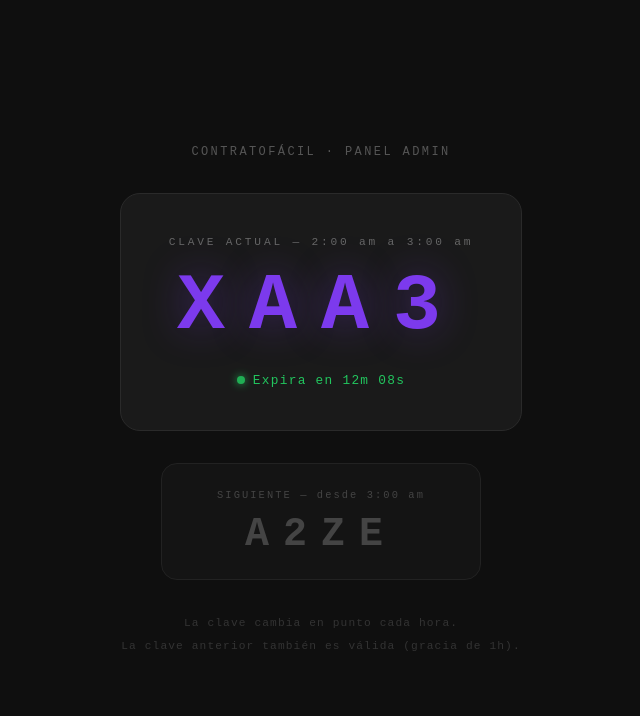
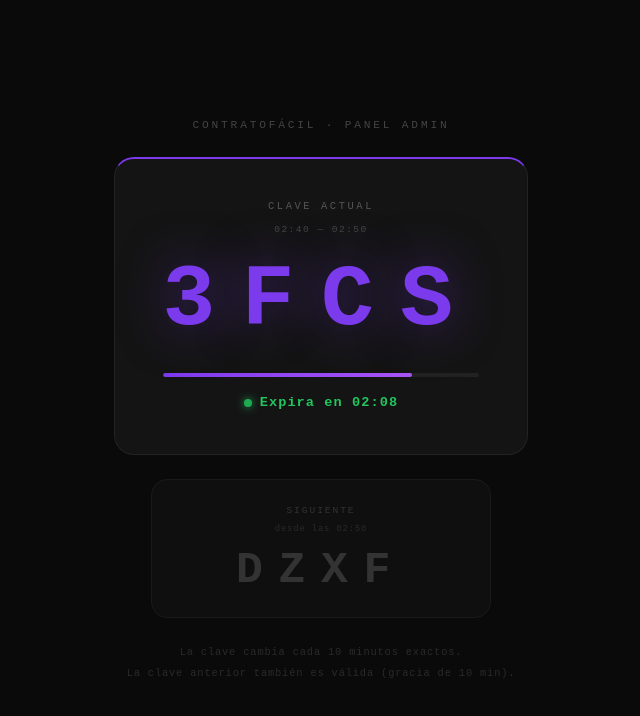
Before and after one commit to Josias45-crypto/Contrato-facil, a React (Vite) app: page /admin-joel in a window 1280 px wide. Shown: the top 716 px of the page, without its empty margins (319-959 px from the left). Built offline with nearby package versions, Linux system fonts and the light colour scheme; no server answers; a web font is replaced by a local one.

Commit message:
fase 3: clave horaria cada 10 minutos, barra de progreso en AdminJoel

```diff
--- a/src/pages/AdminJoel.jsx
+++ b/src/pages/AdminJoel.jsx
@@ -10,109 +10,129 @@ export default function AdminJoel() {
       const c = getClavesActuales()
       setClaves(c)
       const diff = c.expira - Date.now()
-      if (diff <= 0) { setRestante('00m 00s'); return }
+      if (diff <= 0) { setRestante('00:00'); return }
       const m = Math.floor(diff / 60000)
       const s = Math.floor((diff % 60000) / 1000)
-      setRestante(`${m}m ${String(s).padStart(2, '0')}s`)
+      setRestante(`${String(m).padStart(2, '0')}:${String(s).padStart(2, '0')}`)
     }
     tick()
     const id = setInterval(tick, 1000)
     return () => clearInterval(id)
   }, [])
 
-  const hora12 = (h) => {
-    const suffix = h >= 12 ? 'pm' : 'am'
-    const h12 = h % 12 || 12
-    return `${h12}:00 ${suffix}`
-  }
+  const pad = (n) => String(n).padStart(2, '0')
+  const ahora = new Date()
+  const h = pad(ahora.getHours())
+  const m = pad(claves.bloque)
+  const m2 = pad((claves.bloque + 10) % 60)
+  const hSig = claves.bloque + 10 >= 60
+    ? pad((ahora.getHours() + 1) % 24)
+    : h
+
+  const rangoActual  = `${h}:${m} — ${hSig}:${m2}`
+  const bloqueNext   = (claves.bloque + 10) % 60
+  const hNext        = claves.bloque + 10 >= 60 ? pad((ahora.getHours() + 1) % 24) : h
+  const rangoSig     = `${hNext}:${pad(bloqueNext)} — ${pad(claves.bloque + 10 >= 60 ? (ahora.getHours() + 1) % 24 : ahora.getHours())}:${pad((bloqueNext + 10) % 60)}`
+
+  // Progreso del período actual (0-100)
+  const MS_PERIODO = 10 * 60 * 1000
+  const msRestantes = claves.expira - Date.now()
+  const progreso = Math.max(0, Math.min(100, 100 - (msRestantes / MS_PERIODO) * 100))
 
   return (
     <div style={{
       minHeight: '100vh',
-      background: '#0f0f0f',
+      background: '#0a0a0a',
       display: 'flex',
       flexDirection: 'column',
       alignItems: 'center',
       justifyContent: 'center',
       fontFamily: 'monospace',
       padding: '2rem',
-      gap: '2rem',
+      gap: '1.5rem',
     }}>
-      <p style={{ color: '#555', fontSize: '0.75rem', letterSpacing: '0.2em', textTransform: 'uppercase' }}>
+      <p style={{ color: '#444', fontSize: '0.7rem', letterSpacing: '0.25em', textTransform: 'uppercase' }}>
         ContratoFácil · Panel Admin
       </p>
 
       {/* Clave actual */}
       <div style={{
-        background: '#1a1a1a',
-        border: '1px solid #2a2a2a',
+        background: '#141414',
+        border: '1px solid #222',
+        borderTop: '2px solid #7c3aed',
         borderRadius: 20,
         padding: '2.5rem 3rem',
         textAlign: 'center',
-        minWidth: 320,
+        minWidth: 340,
       }}>
-        <p style={{ color: '#666', fontSize: '0.7rem', letterSpacing: '0.25em', marginBottom: '1rem' }}>
-          CLAVE ACTUAL — {hora12(claves.hora)} a {hora12((claves.hora + 1) % 24)}
+        <p style={{ color: '#555', fontSize: '0.65rem', letterSpacing: '0.25em', marginBottom: '0.5rem' }}>
+          CLAVE ACTUAL
+        </p>
+        <p style={{ color: '#444', fontSize: '0.6rem', letterSpacing: '0.15em', marginBottom: '1.25rem' }}>
+          {rangoActual}
         </p>
 
         <div style={{
-          fontSize: '5rem',
+          fontSize: '5.5rem',
           fontWeight: 900,
           letterSpacing: '0.3em',
           color: '#7c3aed',
           lineHeight: 1,
-          marginBottom: '1.5rem',
-          textShadow: '0 0 40px rgba(124,58,237,0.4)',
+          marginBottom: '1.75rem',
+          textShadow: '0 0 50px rgba(124,58,237,0.5)',
         }}>
           {claves.actual}
         </div>
 
+        {/* Barra de progreso del período */}
+        <div style={{ background: '#222', borderRadius: 99, height: 4, width: '100%', marginBottom: '1rem', overflow: 'hidden' }}>
+          <div style={{
+            height: '100%',
+            width: `${progreso}%`,
+            background: 'linear-gradient(90deg, #7c3aed, #a855f7)',
+            borderRadius: 99,
+            transition: 'width 1s linear',
+          }} />
+        </div>
+
         <div style={{ display: 'flex', alignItems: 'center', justifyContent: 'center', gap: '0.5rem' }}>
-          <div style={{
-            width: 8, height: 8, borderRadius: '50%',
-            background: '#22c55e',
-            boxShadow: '0 0 8px #22c55e',
-            animation: 'pulse 2s infinite',
-          }} />
-          <p style={{ color: '#22c55e', fontSize: '0.8rem', letterSpacing: '0.1em' }}>
+          <div style={{ width: 8, height: 8, borderRadius: '50%', background: '#22c55e', boxShadow: '0 0 8px #22c55e', animation: 'pulse 2s infinite' }} />
+          <p style={{ color: '#22c55e', fontSize: '0.85rem', letterSpacing: '0.08em', fontWeight: 700 }}>
             Expira en {restante}
           </p>
         </div>
       </div>
 
-      {/* Próxima clave */}
+      {/* Siguiente clave */}
       <div style={{
-        background: '#141414',
-        border: '1px solid #222',
+        background: '#0f0f0f',
+        border: '1px solid #1a1a1a',
         borderRadius: 16,
         padding: '1.5rem 2.5rem',
         textAlign: 'center',
-        minWidth: 320,
+        minWidth: 340,
       }}>
-        <p style={{ color: '#444', fontSize: '0.65rem', letterSpacing: '0.2em', marginBottom: '0.75rem' }}>
-          SIGUIENTE — desde {hora12((claves.hora + 1) % 24)}
+        <p style={{ color: '#333', fontSize: '0.6rem', letterSpacing: '0.2em', marginBottom: '0.3rem' }}>
+          SIGUIENTE
         </p>
-        <div style={{
-          fontSize: '2.5rem',
-          fontWeight: 700,
-          letterSpacing: '0.35em',
-          color: '#444',
-          lineHeight: 1,
-        }}>
+        <p style={{ color: '#2a2a2a', fontSize: '0.55rem', letterSpacing: '0.1em', marginBottom: '0.75rem' }}>
+          desde las {hNext}:{pad(bloqueNext)}
+        </p>
+        <div style={{ fontSize: '2.8rem', fontWeight: 700, letterSpacing: '0.35em', color: '#333', lineHeight: 1 }}>
           {claves.siguiente}
         </div>
       </div>
 
       {/* Info */}
-      <div style={{ color: '#333', fontSize: '0.7rem', letterSpacing: '0.1em', textAlign: 'center', lineHeight: 2 }}>
-        <p>La clave cambia en punto cada hora.</p>
-        <p>La clave anterior también es válida (gracia de 1h).</p>
+      <div style={{ color: '#2a2a2a', fontSize: '0.65rem', letterSpacing: '0.08em', textAlign: 'center', lineHeight: 2 }}>
+        <p>La clave cambia cada 10 minutos exactos.</p>
+        <p>La clave anterior también es válida (gracia de 10 min).</p>
       </div>
 
       <style>{`
         @keyframes pulse {
           0%, 100% { opacity: 1; }
-          50% { opacity: 0.4; }
+          50% { opacity: 0.3; }
         }
       `}</style>
     </div>
--- a/src/utils/claveHoraria.js
+++ b/src/utils/claveHoraria.js
@@ -1,5 +1,6 @@
 // Caracteres sin ambigüedad visual (sin 0,O,1,I,L)
 const CHARS = 'ABCDEFGHJKMNPQRSTUVWXYZ23456789' // 31 chars
+const INTERVALO_MIN = 10 // minutos por período
 
 function fnv32a(str) {
   let h = 2166136261
@@ -11,8 +12,8 @@ function fnv32a(str) {
   return h
 }
 
-function generarClave(hora, secret) {
-  const h = fnv32a(`${hora}|${secret}`)
+function generarClave(periodo, secret) {
+  const h = fnv32a(`${periodo}|${secret}`)
   const N = CHARS.length
   return (
     CHARS[(h & 0x1f) % N] +
@@ -22,20 +23,31 @@ function generarClave(hora, secret) {
   )
 }
 
+// Retorna el índice de período actual (minutos desde epoch / INTERVALO_MIN)
+function periodoActual() {
+  return Math.floor(Date.now() / (INTERVALO_MIN * 60 * 1000))
+}
+
 export function getClavesActuales() {
   const ahora = new Date()
-  const hora = ahora.getHours()
   const secret = import.meta.env.VITE_SECRET_KEY || 'JOEL2024'
+  const periodo = periodoActual()
 
-  const expira = new Date(ahora)
-  expira.setHours(hora + 1, 0, 0, 0)
+  // Calcular cuándo expira el período actual
+  const msEnPeriodo = INTERVALO_MIN * 60 * 1000
+  const expira = new Date(Math.ceil(Date.now() / msEnPeriodo) * msEnPeriodo)
+
+  // Hora y minuto de inicio del período actual
+  const minutosEnHora = ahora.getMinutes()
+  const bloque = Math.floor(minutosEnHora / INTERVALO_MIN) * INTERVALO_MIN
 
   return {
-    actual: generarClave(hora, secret),
-    anterior: generarClave((hora - 1 + 24) % 24, secret),
-    siguiente: generarClave((hora + 1) % 24, secret),
-    hora,
+    actual:    generarClave(periodo,     secret),
+    anterior:  generarClave(periodo - 1, secret),
+    siguiente: generarClave(periodo + 1, secret),
+    periodo,
     expira,
+    bloque, // minuto de inicio del bloque actual (0, 10, 20, 30, 40, 50)
   }
 }
 
```
